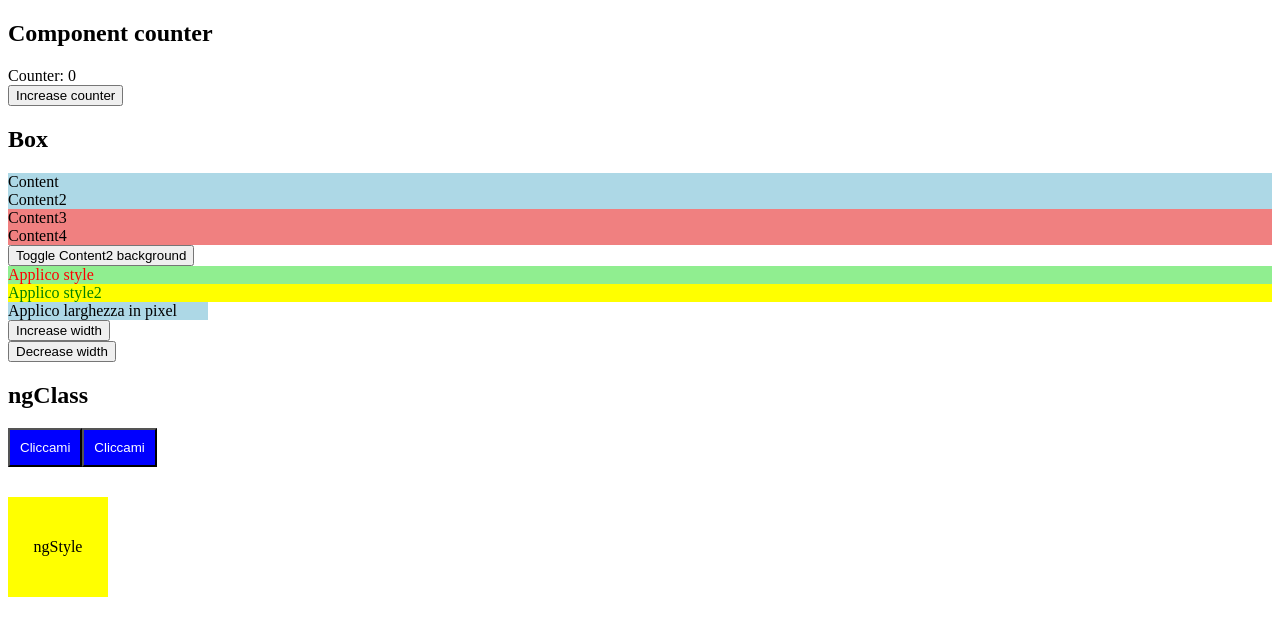
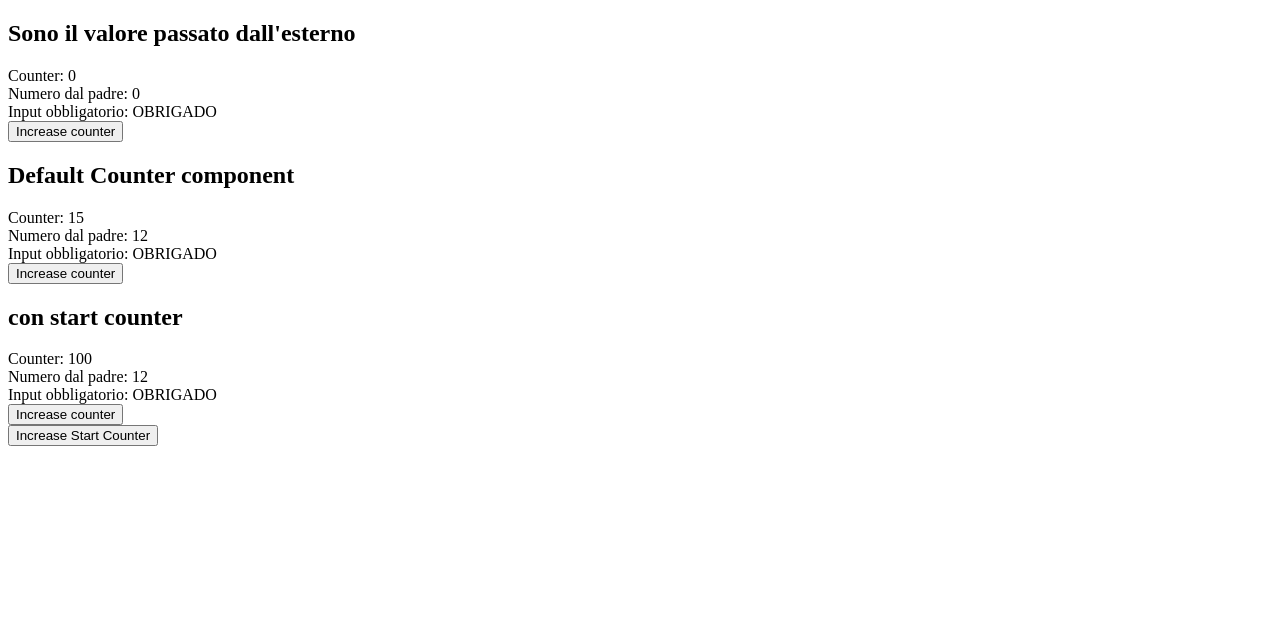
Before and after one commit to AngeloCinaWD/angular20-mini-corso, an Angular app: page / in a window 1280 px wide. Shown: the top 636 px of the page. Built offline with nearby package versions, Linux system fonts and the light colour scheme.

Commit message:
input(), effect(), input.required(), input(initial value, {alias:, transform:})

```diff
--- a/src/app/app.ts
+++ b/src/app/app.ts
@@ -10,7 +10,8 @@ import { Box } from './component/box/box';
   selector: 'app-root',
   imports: [FormsModule, Counter, Box],
   // templateUrl: './app.html',
-  templateUrl: './app2.html',
+  // templateUrl: './app2.html',
+  templateUrl: './app3.html',
   styleUrl: './app.css',
 })
 export class App {
@@ -72,4 +73,10 @@ export class App {
   }
 
   computedCounter: Signal<number> = computed<number>((): number => this.counter() * 2);
+
+  startCounter: WritableSignal<number> = signal(100);
+
+  increaseStartCounter(): void {
+    this.startCounter.update((value: number) => value + 50);
+  }
 }
--- /dev/null
+++ b/src/app/app3.html
@@ -0,0 +1,16 @@
+<!-- nome proprietà nel component fra quadre per renderla dinamica dall'esterno -->
+<app-counter [title]="'Sono il valore passato dall\'esterno'" [inputObbligatorio]="'obrigado'" />
+<!-- se non passo il valore prende quello di default -->
+<app-counter [numero]="4" [inputObbligatorio]="'obrigado'" [initialCounter]="15" />
+<!-- il valore di initialcounter lo prendo da un signal definito nel padre -->
+<!-- ne modifico il valore con una funzione sempre nel padre -->
+<!--per far funzionare l'increase dello start counter ho bisogno della funzione effect() -->
+<app-counter
+  [title]="'con start counter'"
+  [numero]="4"
+  [inputObbligatorio]="'obrigado'"
+  [initialCounter]="startCounter()"
+/>
+<div>
+  <button (click)="increaseStartCounter()">Increase Start Counter</button>
+</div>
--- a/src/app/component/counter/counter.html
+++ b/src/app/component/counter/counter.html
@@ -1,6 +1,8 @@
 <section>
-  <h1>Component counter</h1>
-  Counter: {{ counter() }}
+  <h1>{{ title() }}</h1>
+  <div>Counter: {{ counter() }}</div>
+  <div>Numero dal padre: {{ numeroDalPadre() }}</div>
+  <div>Input obbligatorio: {{ inputObbligatorio() }}</div>
 
   <div>
     <button (click)="increaseCounter()">Increase counter</button>
--- a/src/app/component/counter/counter.ts
+++ b/src/app/component/counter/counter.ts
@@ -1,4 +1,12 @@
-import { Component, signal, WritableSignal } from '@angular/core';
+import {
+  Component,
+  effect,
+  input,
+  InputSignal,
+  OnInit,
+  signal,
+  WritableSignal,
+} from '@angular/core';
 
 @Component({
   selector: 'app-counter',
@@ -6,8 +14,40 @@ import { Component, signal, WritableSignal } from '@angular/core';
   templateUrl: './counter.html',
   styleUrl: './counter.css',
 })
-export class Counter {
+export class Counter implements OnInit {
+  // utilizzo della funzione signal input() per passare dati dall'esterno, al posto del decoratore @Input
+  // dopo il valore iniziale posso passare un oggetto con le proprietà alias e transform che è una funzione per modificare il valore passato dal padre
+  title: InputSignal<string> = input<string>('Default Counter component');
+
+  numeroDalPadre: InputSignal<number> = input(0, {
+    alias: 'numero',
+    transform: (value: number) => value * 3,
+  });
+  // input required, se è obbligatorio non c'è bisogno di un valore di default
+  inputObbligatorio: InputSignal<string> = input.required({
+    transform: (value: string) => value.toUpperCase(),
+  });
+
   counter: WritableSignal<number> = signal<number>(0);
+
+  // tramite hook ngoninit setto il valore iniziale del counter tramite input esterno
+  initialCounter: InputSignal<number> = input(0);
+
+  // per fare in modo che counter cambi valore al click che chiama la funzione nel padre devo utilizzare effect() nel costruttore
+  constructor() {
+    // è una specie di computed generale sempre attiva
+    // in questo caso ogni volta che dal padre incremento il valore di initialCounter effect reagirà settando counter
+    effect(() => {
+      this.counter.set(this.initialCounter());
+    });
+  }
+
+  // viene chiamato dopo che angular ha costruito tutti gli input() quindi ha tutti i loro valori e dopo il constructor
+  // quindi questa cosa non può essere fatta nel constructor perchè gli input vengono inizializzati dopo
+  // il codice in ngoninit viene eseguito solo una volta, quindi il valore di counter viene settato una sola volta
+  ngOnInit(): void {
+    this.counter.set(this.initialCounter());
+  }
 
   increaseCounter(): void {
     this.counter.update((counter: number): number => counter + 1);
```
